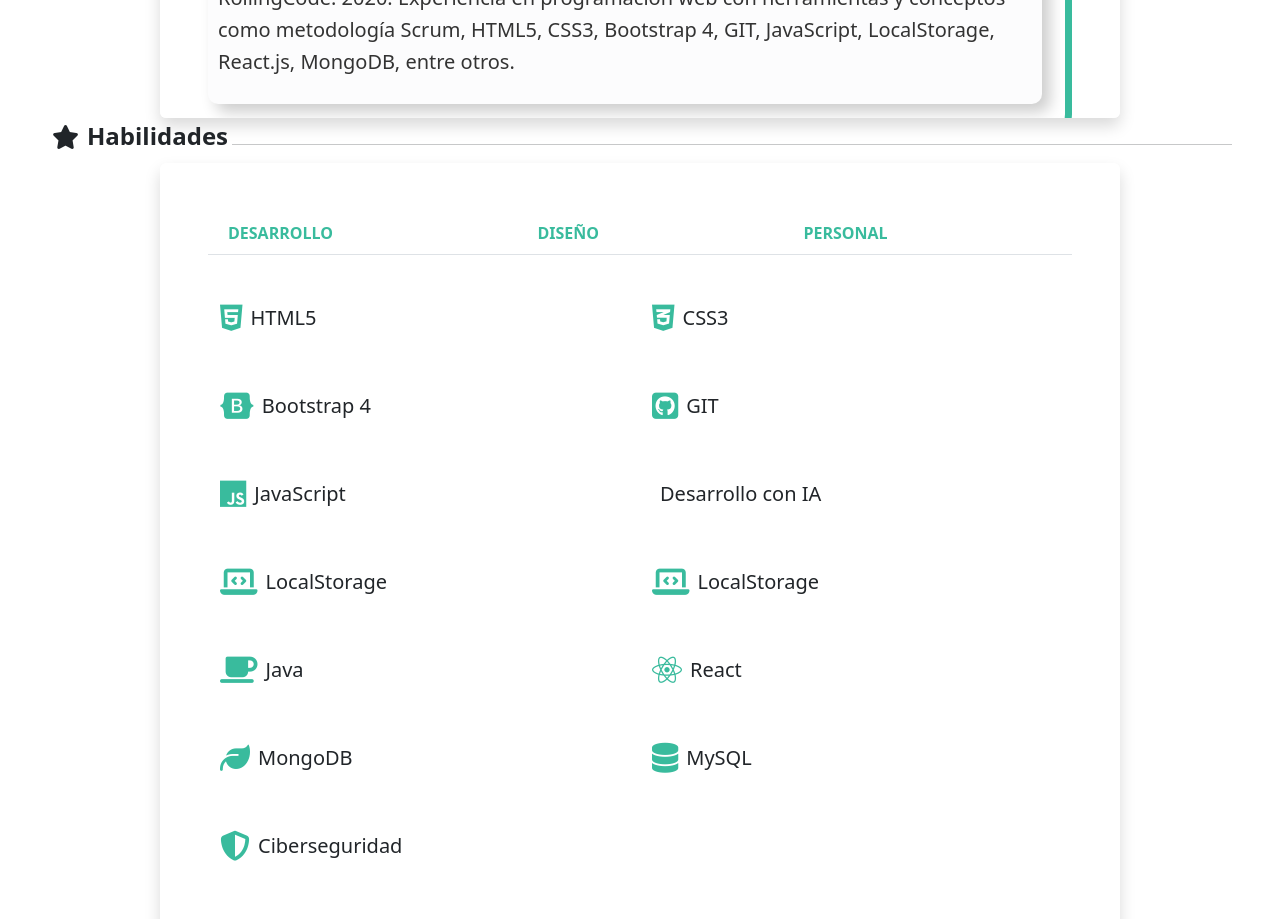
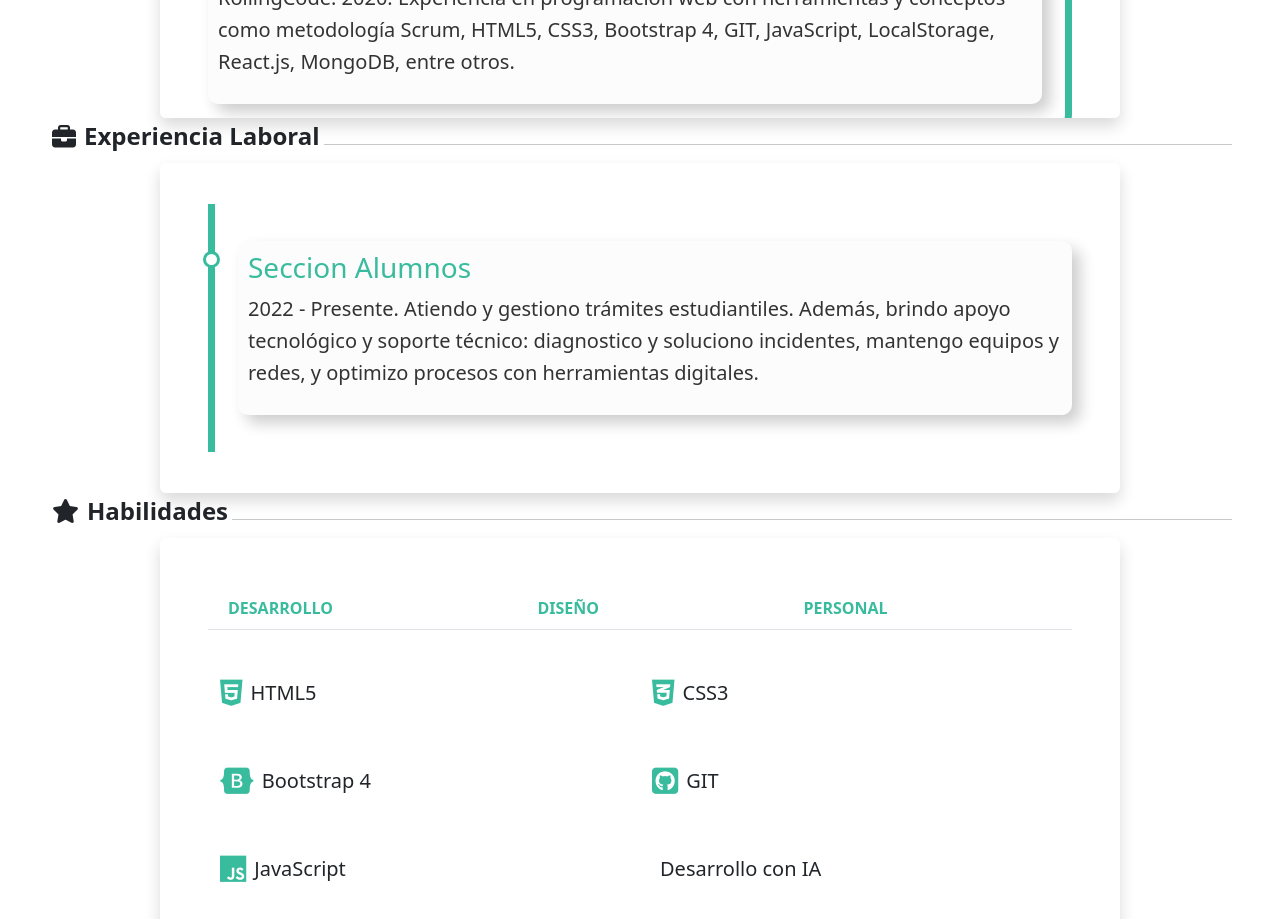
Before and after one commit to Eliseo-Baroni-97/personalpage, a React (Vite) app: page / in a window 1280 px wide. Shown: the part 1760-2679 px from the top of the page. Built offline with nearby package versions, Linux system fonts and the light colour scheme.

Commit message:
feat: Agrega sección de Experiencia Laboral

```diff
--- a/i18n.js
+++ b/i18n.js
@@ -21,6 +21,7 @@ i18next
           "downloadCV": "Download CV",
           "datosPersonales": "Personal Data",
           "formacion": "Education",
+          "experienciaLaboral": "Work Experience",
           "timelineFormacion": "Education Timeline",
           "habilidades": "Skills",
           "portafolio": "Portfolio",
@@ -42,6 +43,9 @@ i18next
           "tecnicoITText": "Escuela Técnica N°5. 2015. Technical secondary education with knowledge in computing and technology.",
           "tecnicoReparacionPC": "PC Repair Technician",
           "tecnicoReparacionPCText": "UTN. 2014. Hardware diagnostics and repair, operating systems, and network troubleshooting.",
+          "seccionAlumnosTitle": "Student Section",
+          "seccionAlumnosDescription": "I handle and manage student procedures. Additionally, I provide technological support and technical assistance: diagnosing and resolving incidents, maintaining equipment and networks, and optimizing processes with digital tools.",
+          "seccionAlumnosDate": "2022 - Present",
           "habilidadesDesarrollo": "Development",
           "habilidadesDiseno": "Design",
           "habilidadesPersonal": "Personal",
@@ -72,36 +76,11 @@ i18next
           "herramientasDigitales": "Digital tool proficiency",
           "ingles": "English",
           "projects": {
-            "1": {
-              "title": "Wonderful World",
-              "description": "A travel blog project inviting us to discover different places around the world.",
-              "badgeText": "Rolling Project",
-              "type": "Travel Blog"
-            },
-            "2": {
-              "title": "Rolling News",
-              "description": "A news website project, including weather forecasts and currency prices.",
-              "badgeText": "Rolling Project",
-              "type": "News"
-            },
-            "3": {
-              "title": "Rolling Ubisoft",
-              "description": "A gaming page project inspired by the Ubisoft platform.",
-              "badgeText": "Rolling Project",
-              "type": "Video Games"
-            },
-            "4": {
-              "title": "Discord Bot",
-              "description": "Explore innovative projects and digital solutions that blend design, development, and technology to deliver unique experiences. Check out my portfolio.",
-              "badgeText": "Personal",
-              "type": "Personal Project"
-            },
-            "5": {
-              "title": "My Digital Portfolio",
-              "description": "Explore innovative projects and digital solutions that blend design, development, and technology to deliver unique experiences. Check out my portfolio.",
-              "badgeText": "Personal",
-              "type": "Personal Project"
-            }
+            "1": { "title": "Wonderful World", "description": "A travel blog project inviting us to discover different places around the world.", "badgeText": "Rolling Project", "type": "Travel Blog" },
+            "2": { "title": "Rolling News", "description": "A news website project, including weather forecasts and currency prices.", "badgeText": "Rolling Project", "type": "News" },
+            "3": { "title": "Rolling Ubisoft", "description": "A gaming page project inspired by the Ubisoft platform.", "badgeText": "Rolling Project", "type": "Video Games" },
+            "4": { "title": "Discord Bot", "description": "Explore innovative projects and digital solutions that blend design, development, and technology to deliver unique experiences. Check out my portfolio.", "badgeText": "Personal", "type": "Personal Project" },
+            "5": { "title": "My Digital Portfolio", "description": "Explore innovative projects and digital solutions that blend design, development, and technology to deliver unique experiences. Check out my portfolio.", "badgeText": "Personal", "type": "Personal Project" }
           },
           "description2": "Feel free to get in touch with me by filling out the form.",
           "email": "Email",
@@ -127,6 +106,7 @@ i18next
           "downloadCV": "Descargar CV",
           "datosPersonales": "Datos Personales",
           "formacion": "Formación",
+          "experienciaLaboral": "Experiencia Laboral",
           "timelineFormacion": "Línea de tiempo de formación",
           "habilidades": "Habilidades",
           "portafolio": "Portafolio",
@@ -148,6 +128,9 @@ i18next
           "tecnicoITText": "Escuela Técnica N°5. 2015. Formación secundaria técnica con conocimientos en informática y tecnología.",
           "tecnicoReparacionPC": "Técnico en Reparación de PC",
           "tecnicoReparacionPCText": "UTN. 2014. Diagnóstico y reparación de hardware, sistemas operativos y solución de problemas en redes.",
+          "seccionAlumnosTitle": "Seccion Alumnos",
+          "seccionAlumnosDescription": "Atiendo y gestiono trámites estudiantiles. Además, brindo apoyo tecnológico y soporte técnico: diagnostico y soluciono incidentes, mantengo equipos y redes, y optimizo procesos con herramientas digitales.",
+          "seccionAlumnosDate": "2022 - Presente",
           "habilidadesDesarrollo": "Desarrollo",
           "habilidadesDiseno": "Diseño",
           "habilidadesPersonal": "Personal",
@@ -178,36 +161,11 @@ i18next
           "herramientasDigitales": "Manejo de herramientas digitales",
           "ingles": "Inglés",
           "projects": {
-            "1": {
-              "title": "Maravilloso Mundo",
-              "description": "Proyecto de un blog de viajes que nos invita a conocer distintos lugares del mundo.",
-              "badgeText": "Proyecto-Rolling",
-              "type": "Blog de viajes"
-            },
-            "2": {
-              "title": "Rolling News",
-              "description": "Proyecto de una página de noticias, pronóstico del tiempo y precio de moneda.",
-              "badgeText": "Proyecto-Rolling",
-              "type": "Noticias"
-            },
-            "3": {
-              "title": "Rolling Ubisoft",
-              "description": "Proyecto de una página de juegos basada en la plataforma Ubisoft.",
-              "badgeText": "Proyecto-Rolling",
-              "type": "Videojuegos"
-            },
-            "4": {
-              "title": "Discord Bot",
-              "description": "Un bot de Discord creado con JavaScript que permite asignar roles y enviar mensajes automáticos.",
-              "badgeText": "Personal",
-              "type": "Proyecto personal"
-            },
-            "5": {
-              "title": "Mi Portafolio Personal",
-              "description": "Explora proyectos innovadores y soluciones digitales que combinan diseño, desarrollo y tecnología para ofrecer experiencias únicas. Conoce mi portafolio",
-              "badgeText": "Personal",
-              "type": "Proyecto personal"
-            }
+            "1": { "title": "Maravilloso Mundo", "description": "Proyecto de un blog de viajes que nos invita a conocer distintos lugares del mundo.", "badgeText": "Proyecto-Rolling", "type": "Blog de viajes" },
+            "2": { "title": "Rolling News", "description": "Proyecto de una página de noticias, pronóstico del tiempo y precio de moneda.", "badgeText": "Proyecto-Rolling", "type": "Noticias" },
+            "3": { "title": "Rolling Ubisoft", "description": "Proyecto de una página de juegos basada en la plataforma Ubisoft.", "badgeText": "Proyecto-Rolling", "type": "Videojuegos" },
+            "4": { "title": "Discord Bot", "description": "Un bot de Discord creado con JavaScript que permite asignar roles y enviar mensajes automáticos.", "badgeText": "Personal", "type": "Proyecto personal" },
+            "5": { "title": "Mi Portafolio Personal", "description": "Explora proyectos innovadores y soluciones digitales que combinan diseño, desarrollo y tecnología para ofrecer experiencias únicas. Conoce mi portafolio", "badgeText": "Personal", "type": "Proyecto personal" }
           },
           "description2": "No dudes en ponerte en contacto conmigo completando el formulario.",
           "email": "Email",
--- a/src/App.jsx
+++ b/src/App.jsx
@@ -17,6 +17,23 @@ import Contact from "./components/Contact";
 
 const App = () => {
   const { t } = useTranslation();
+
+  // Datos para la línea de tiempo de Formación
+  const educationItems = [
+    { titleKey: "licenciaturaCienciasComputacion", textKey: "licenciaturaCienciasComputacionText" },
+    { titleKey: "programadorFullStack", textKey: "programadorFullStackText" },
+    { titleKey: "cursoInglesAdultos", textKey: "cursoInglesAdultosText" },
+    { titleKey: "analistaProgramador", textKey: "analistaProgramadorText" },
+    { titleKey: "ingenieriaSistemas", textKey: "ingenieriaSistemasText" },
+    { titleKey: "tecnicoIT", textKey: "tecnicoITText" },
+    { titleKey: "tecnicoReparacionPC", textKey: "tecnicoReparacionPCText" },
+  ];
+
+  // Datos para la línea de tiempo de Experiencia Laboral
+  const experienceItems = [
+    { titleKey: "seccionAlumnosTitle", textKey: "seccionAlumnosDescription", dateKey: "seccionAlumnosDate" },
+  ];
+
   return (
     <>
       <Banner altText={t("bannerAlt")} />
@@ -24,8 +41,13 @@ const App = () => {
       <HeroSection />
       <SectionTitle titleKey="datosPersonales" icon="fa-address-card" />
       <PersonalData />
+
       <SectionTitle titleKey="formacion" icon="fa-graduation-cap" id="education"/>
-      <Timeline />
+      <Timeline titleKey="timelineFormacion" items={educationItems} />
+
+      <SectionTitle titleKey="experienciaLaboral" icon="fa-briefcase" id="experience"/>
+      <Timeline titleKey="experienciaLaboral" items={experienceItems} />
+
       <SectionTitle titleKey="habilidades" icon="fa-regular fa-star" id="skills"  />
       <Skills />
       <SectionTitle titleKey="portafolio" icon="fa-solid fa-briefcase" id="projects"/>
@@ -37,5 +59,4 @@ const App = () => {
   );
 };
 
-
 export default App;
--- a/src/components/Timeline.jsx
+++ b/src/components/Timeline.jsx
@@ -1,34 +1,30 @@
 import React from "react";
-import { useTranslation } from "react-i18next"; // Importamos el hook para las traducciones
+import { useTranslation } from "react-i18next";
 import Card from "./Card";
 import TimelineItem from "./TimelineItem";
 import "./Timeline.css";
 
-const Timeline = () => {
-  const { t } = useTranslation(); // Usamos el hook t para las traducciones
-
-  const timelineData = [
-    { title: t("licenciaturaCienciasComputacion"), text: t("licenciaturaCienciasComputacionText") },
-    { title: t("programadorFullStack"), text: t("programadorFullStackText") },
-    { title: t("cursoInglesAdultos"), text: t("cursoInglesAdultosText") },
-    { title: t("analistaProgramador"), text: t("analistaProgramadorText") },
-    { title: t("ingenieriaSistemas"), text: t("ingenieriaSistemasText") },
-    { title: t("tecnicoIT"), text: t("tecnicoITText") },
-    { title: t("tecnicoReparacionPC"), text: t("tecnicoReparacionPCText") },
-  ];
+const Timeline = ({ titleKey, items }) => {
+  const { t } = useTranslation();
 
   return (
     <div className="d-flex justify-content-center">
-      <Card title={t("timelineFormacion")} className="mx-0 card-custom timeline-content">
+      <Card title={t(titleKey)} className="mx-0 card-custom timeline-content">
         <div className="">
-          {timelineData.map((item, index) => (
-            <TimelineItem
-              key={index}
-              title={item.title}
-              text={item.text}
-              isEven={index % 2 === 1}
-            />
-          ))}
+          {items.map((item, index) => {
+            // Construimos el texto final. Si hay fecha, la añadimos al principio.
+            const dateText = item.dateKey ? `${t(item.dateKey)}. ` : '';
+            const fullText = `${dateText}${t(item.textKey)}`;
+
+            return (
+              <TimelineItem
+                key={index}
+                title={t(item.titleKey)}
+                text={fullText}
+                isEven={index % 2 === 1}
+              />
+            );
+          })}
         </div>
       </Card>
     </div>
```
